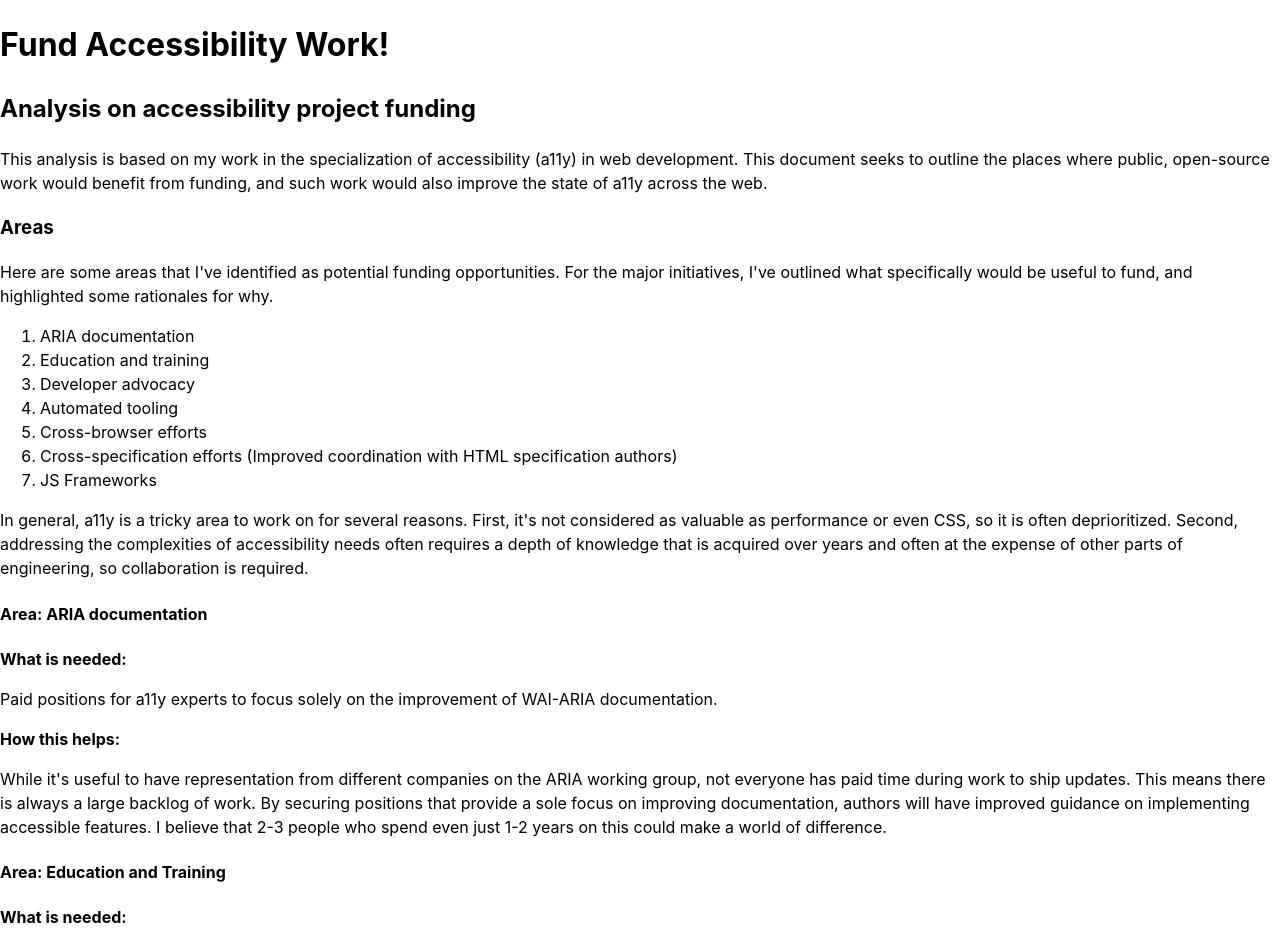
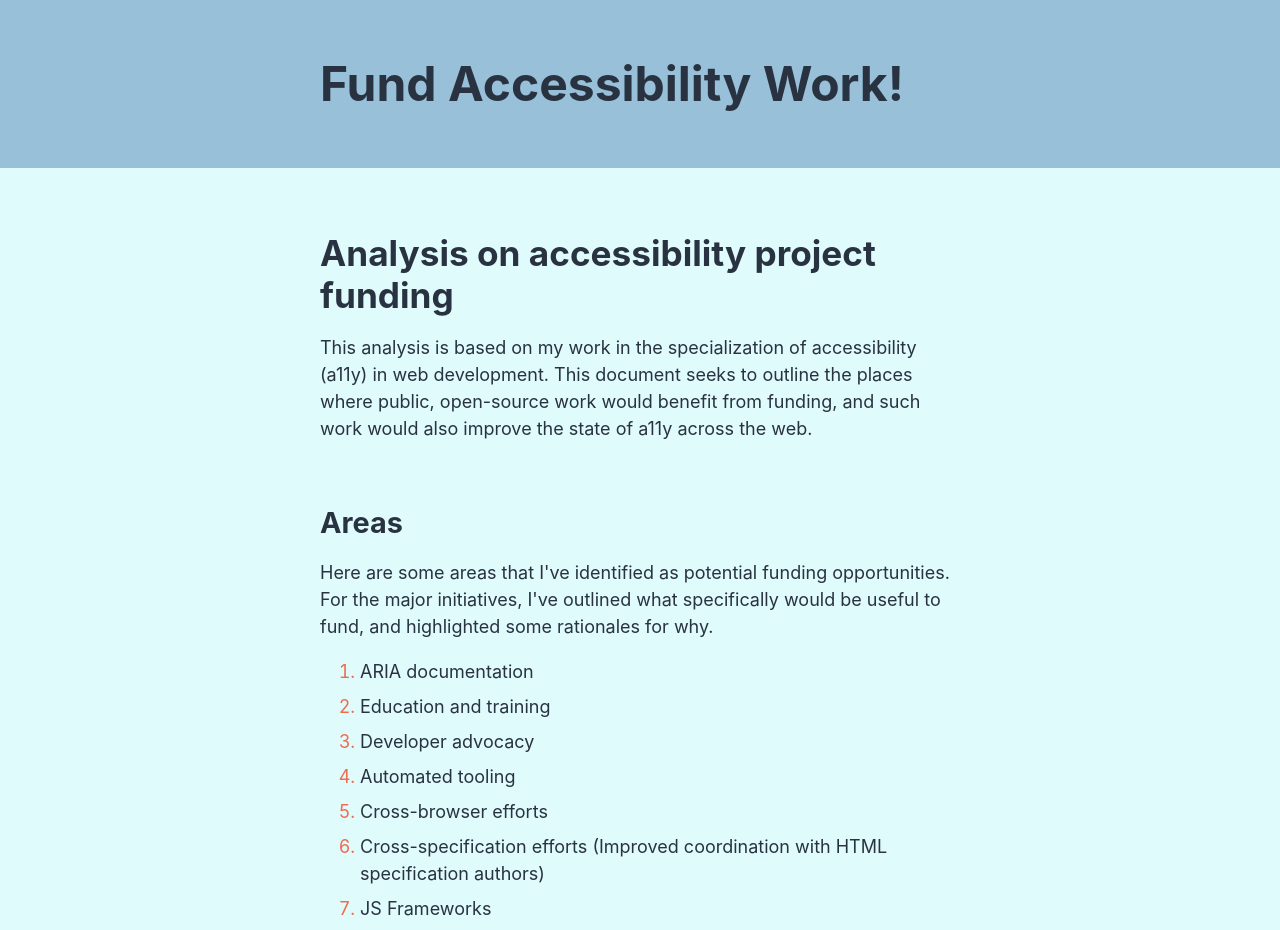
Before and after one commit to MelSumner/please-fund-a11y, a plain HTML site: page index.html in a window 1280 px wide. Shown: the top 930 px of the page. Drawn offline with Linux system fonts and the light colour scheme.

Commit message:
Add some basic default styling

```diff
--- a/style.css
+++ b/style.css
@@ -1,7 +1,65 @@
 *, *::before, *::after { box-sizing: border-box; }
 body {
   font-family:-apple-system, BlinkMacSystemFont, 'Segoe UI', Roboto, Oxygen, Ubuntu, Cantarell, 'Open Sans', 'Helvetica Neue', sans-serif;
-  font-size: 100%;
+  font-size: 112.5%;
   line-height: 1.5;
   margin: 0;
+  color: #293241;
+  background: #e0fbfc;
 }
+
+header h1,
+main,
+footer p {
+  margin: 0 auto;
+  max-width: 42rem;
+  padding: 1rem;
+}
+
+header,
+footer {
+  padding: 2rem 1rem;
+  background-color: #98c1d9;
+}
+
+main {
+  padding: 4rem 1rem;
+}
+
+:is(h2, h3, h4, h5, h6) {
+  margin: 4rem 0 1rem;
+  line-height: 1.2;
+}
+
+h1 {
+  font-size: 3rem;
+  margin: 0;
+}
+
+h2 {
+  font-size: 2.2rem;
+}
+
+h2:first-child {
+  margin-top: 0;
+}
+
+h3 {
+  font-size: 1.8rem;
+}
+
+h4 {
+  font-size: 1.4rem;
+}
+
+ul {
+  list-style-type: square;
+}
+
+li + li {
+  margin-top: 0.5rem;
+}
+
+::marker {
+  color: #ee6c4d;
+}
```
